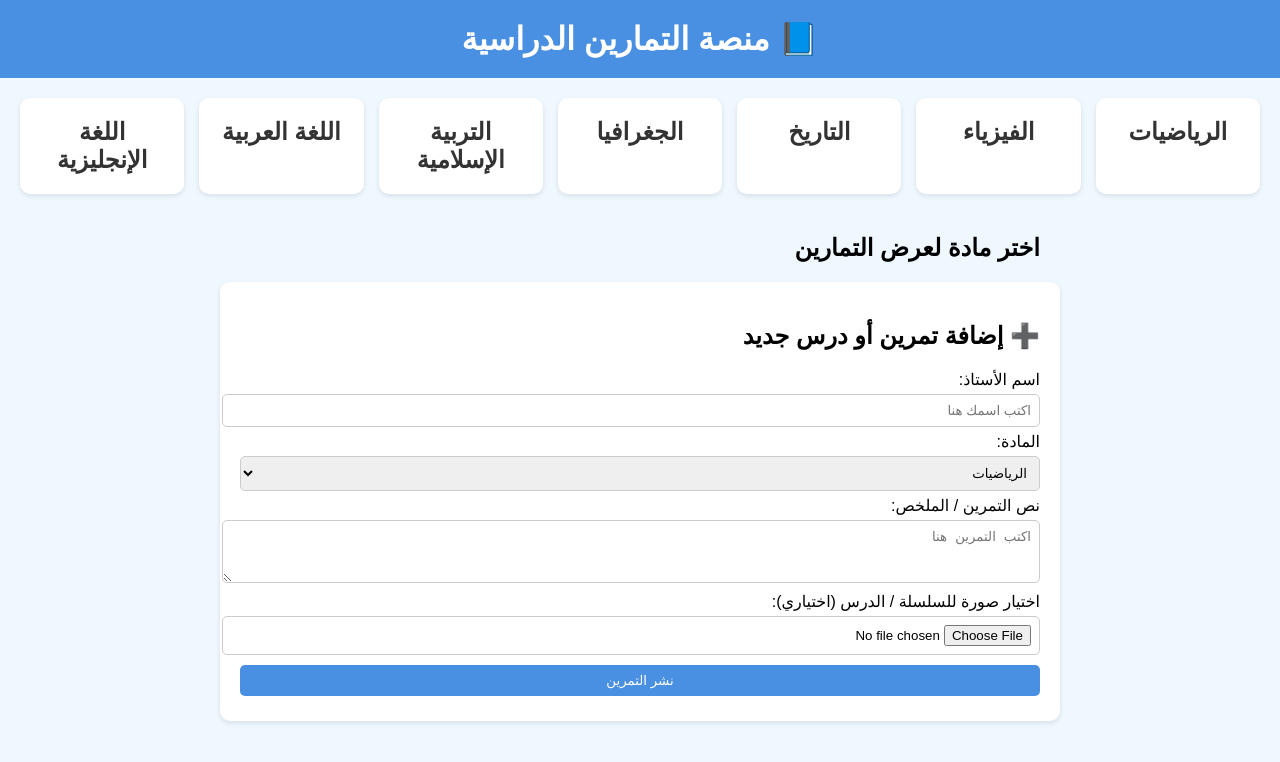
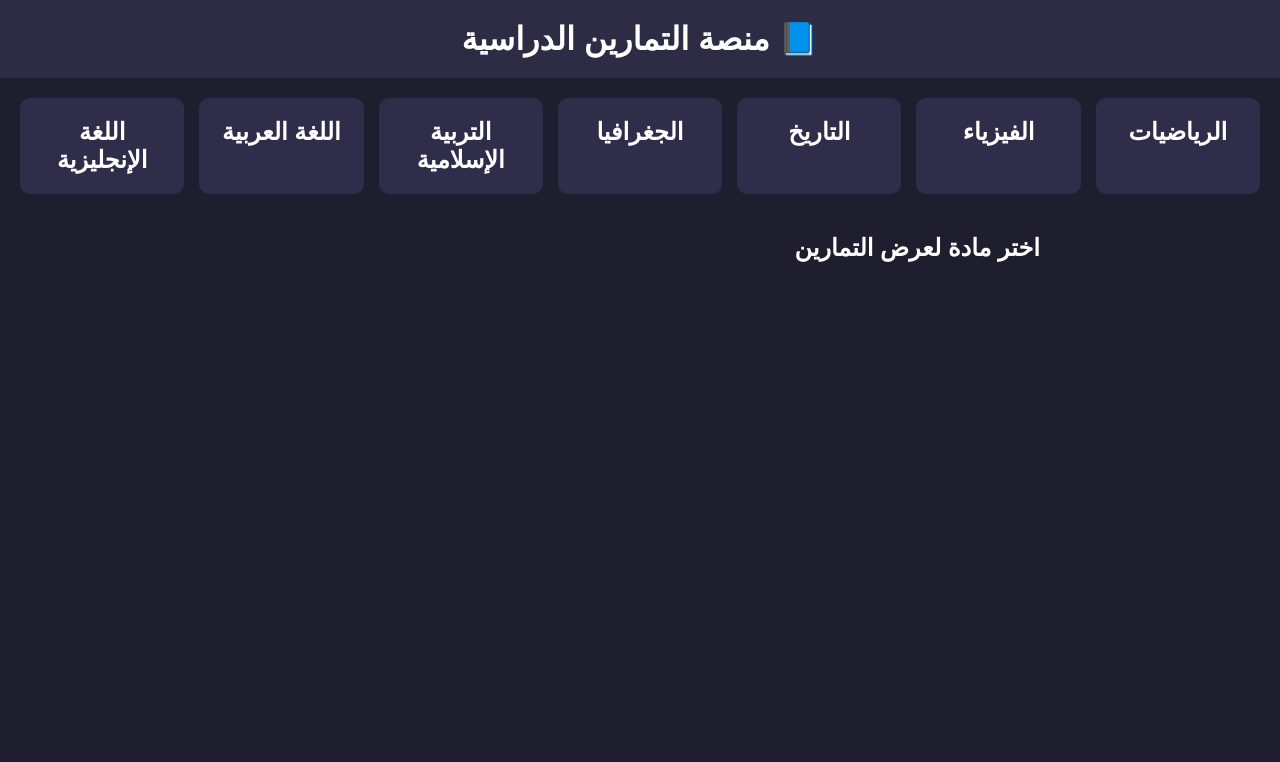
Before and after one commit to GliTcHe-die/education-platform, a plain HTML site: page index.html in a window 1280 px wide. Drawn offline with Linux system fonts and the light colour scheme.

Commit message:
Updat1 index.html

```diff
--- a/index.html
+++ b/index.html
@@ -2,23 +2,97 @@
 <html lang="ar">
 <head>
 <meta charset="UTF-8">
-<title>منصة التمارين الدراسية</title>
+<title>📘 منصة التمارين الدراسية</title>
+<meta name="viewport" content="width=device-width, initial-scale=1.0">
 <style>
-body { font-family: Arial, sans-serif; direction: rtl; background: #f0f8ff; margin: 0; padding: 0; }
-header { background: #4a90e2; color: white; padding: 20px; text-align: center; }
+body {
+  font-family: "Cairo", sans-serif;
+  direction: rtl;
+  background: #1e1e2f;
+  color: #fff;
+  margin: 0;
+  padding: 0;
+}
+header {
+  background: #2c2c44;
+  padding: 20px;
+  text-align: center;
+}
 h1 { margin: 0; font-size: 2rem; }
-.subjects { display: grid; grid-template-columns: repeat(auto-fit, minmax(150px, 1fr)); gap: 15px; padding: 20px; }
-.subject-box { background: #ffffff; padding: 20px; border-radius: 10px; text-align: center; cursor: pointer; transition: transform 0.2s, box-shadow 0.2s; box-shadow: 0 2px 5px rgba(0,0,0,0.1); }
-.subject-box:hover { transform: translateY(-5px); box-shadow: 0 5px 15px rgba(0,0,0,0.2); }
-.subject-box h2 { margin: 0; color: #333; }
-.exercise-list { max-width: 800px; margin: 20px auto; padding: 0 20px; }
-.exercise { background: #e6f0ff; padding: 15px; margin-bottom: 10px; border-radius: 8px; }
-.exercise .teacher { font-weight: bold; color: #333; }
+.subjects {
+  display: grid;
+  grid-template-columns: repeat(auto-fit, minmax(150px, 1fr));
+  gap: 15px;
+  padding: 20px;
+}
+.subject-box {
+  background: #2e2e4a;
+  padding: 20px;
+  border-radius: 10px;
+  text-align: center;
+  cursor: pointer;
+  transition: transform 0.2s, box-shadow 0.2s;
+}
+.subject-box:hover {
+  transform: translateY(-5px);
+  box-shadow: 0 5px 15px rgba(0,0,0,0.5);
+  background: #3b3b5c;
+}
+.subject-box h2 { margin: 0; color: #fff; }
+.exercise-list {
+  max-width: 800px;
+  margin: 20px auto;
+  padding: 0 20px;
+}
+.exercise {
+  background: #2b2b42;
+  padding: 15px;
+  margin-bottom: 10px;
+  border-radius: 8px;
+  position: relative;
+}
+.exercise .teacher { font-weight: bold; color: #ffd700; }
 .exercise img { max-width: 100%; margin-top: 10px; border-radius: 5px; }
-.add-exercise { max-width: 800px; margin: 20px auto; background: #fff; padding: 20px; border-radius: 10px; box-shadow: 0 2px 5px rgba(0,0,0,0.1); }
-input, textarea, select, button { width: 100%; padding: 8px; margin: 5px 0; border-radius: 5px; border: 1px solid #ccc; }
-button { background: #4a90e2; color: white; border: none; cursor: pointer; }
+.delete-btn {
+  background: #ff4444;
+  color: white;
+  border: none;
+  padding: 5px 10px;
+  border-radius: 5px;
+  cursor: pointer;
+  margin-top: 10px;
+}
+.delete-btn:hover { background: #cc0000; }
+.add-exercise {
+  display: none;
+  max-width: 800px;
+  margin: 20px auto;
+  background: #2b2b42;
+  padding: 20px;
+  border-radius: 10px;
+  box-shadow: 0 2px 5px rgba(0,0,0,0.5);
+}
+input, textarea, select, button {
+  width: 100%;
+  padding: 8px;
+  margin: 5px 0;
+  border-radius: 5px;
+  border: none;
+}
+input, textarea, select {
+  background: #1f1f33;
+  color: #fff;
+}
+button {
+  background: #4a90e2;
+  color: white;
+  cursor: pointer;
+}
 button:hover { background: #357ab8; }
+@media(max-width:600px){
+  h1{ font-size: 1.5rem; }
+  .subject-box{ padding: 15px; }
+}
 </style>
 </head>
 <body>
@@ -28,46 +102,49 @@ button:hover { background: #357ab8; }
 </header>
 
 <section class="subjects">
-  <div class="subject-box" onclick="showExercises('الرياضيات')"><h2>الرياضيات</h2></div>
-  <div class="subject-box" onclick="showExercises('الفيزياء')"><h2>الفيزياء</h2></div>
-  <div class="subject-box" onclick="showExercises('التاريخ')"><h2>التاريخ</h2></div>
-  <div class="subject-box" onclick="showExercises('الجغرافيا')"><h2>الجغرافيا</h2></div>
-  <div class="subject-box" onclick="showExercises('التربية الإسلامية')"><h2>التربية الإسلامية</h2></div>
-  <div class="subject-box" onclick="showExercises('اللغة العربية')"><h2>اللغة العربية</h2></div>
-  <div class="subject-box" onclick="showExercises('اللغة الإنجليزية')"><h2>اللغة الإنجليزية</h2></div>
+  <div class="subject-box" onclick="selectSubject('الرياضيات')"><h2>الرياضيات</h2></div>
+  <div class="subject-box" onclick="selectSubject('الفيزياء')"><h2>الفيزياء</h2></div>
+  <div class="subject-box" onclick="selectSubject('التاريخ')"><h2>التاريخ</h2></div>
+  <div class="subject-box" onclick="selectSubject('الجغرافيا')"><h2>الجغرافيا</h2></div>
+  <div class="subject-box" onclick="selectSubject('التربية الإسلامية')"><h2>التربية الإسلامية</h2></div>
+  <div class="subject-box" onclick="selectSubject('اللغة العربية')"><h2>اللغة العربية</h2></div>
+  <div class="subject-box" onclick="selectSubject('اللغة الإنجليزية')"><h2>اللغة الإنجليزية</h2></div>
 </section>
 
 <div class="exercise-list" id="exerciseList">
   <h2 id="currentSubject">اختر مادة لعرض التمارين</h2>
 </div>
 
-<div class="add-exercise">
-<h2>➕ إضافة تمرين أو درس جديد</h2>
+<div class="add-exercise" id="addExerciseBox">
+  <h2>➕ إضافة تمرين جديد</h2>
   <label>اسم الأستاذ:</label>
   <input type="text" id="teacherName" placeholder="اكتب اسمك هنا">
 
-<label>المادة:</label>
-<select id="subjectSelect">
-  <option>الرياضيات</option>
-  <option>الفيزياء</option>
-  <option>التاريخ</option>
-  <option>الجغرافيا</option>
-  <option>التربية الإسلامية</option>
-  <option>اللغة العربية</option>
-  <option>اللغة الإنجليزية</option>
-</select>
-
-<label>نص التمرين / الملخص:</label>
+  <label>نص التمرين / السلسلة:</label>
   <textarea id="exerciseText" rows="3" placeholder="اكتب التمرين هنا"></textarea>
 
-<label>اختيار صورة للسلسلة / الدرس (اختياري):</label>
+  <label>اختيار صورة (اختياري):</label>
   <input type="file" id="exerciseImage" accept="image/*">
+
+  <label>رمز النشر (خاص بالأساتذة):</label>
+  <input type="password" id="teacherCode" placeholder="أدخل الكود هنا">
 
   <button onclick="addExercise()">نشر التمرين</button>
 </div>
 
 <script>
 let exercisesDB = JSON.parse(localStorage.getItem("exercisesDB") || "[]");
+let currentSubject = null;
+const SECRET_CODE = "aristote";
 
-function addExercise() {
-  let teacher = document.getElementById("teacherName").value.trim();}
+function selectSubject(subject){
+  currentSubject = subject;
+  document.getElementById("currentSubject").innerText = subject;
+  document.getElementById("addExerciseBox").style.display = "block";
+  showExercises(subject);
+}
+
+function showExercises(subject){
+  let container = document.getElementById("exerciseList");
+  container.innerHTML = <h2>${subject}</h2>;
+  let filtered}
```
Lines whose indentation alone changed are shown as unchanged.
